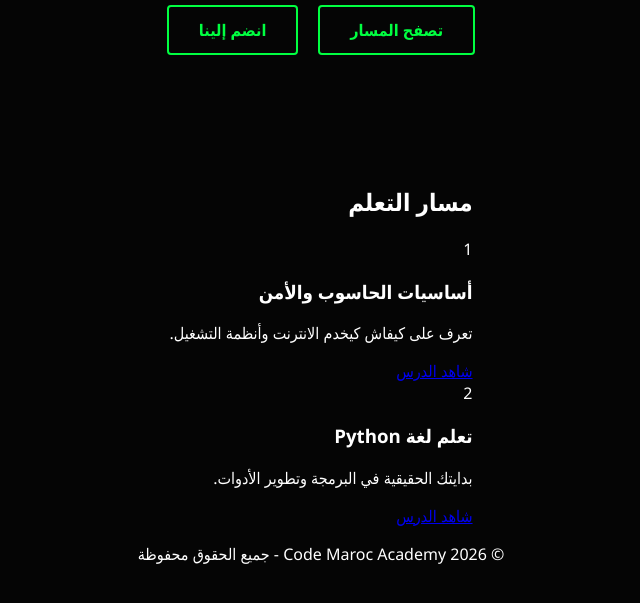
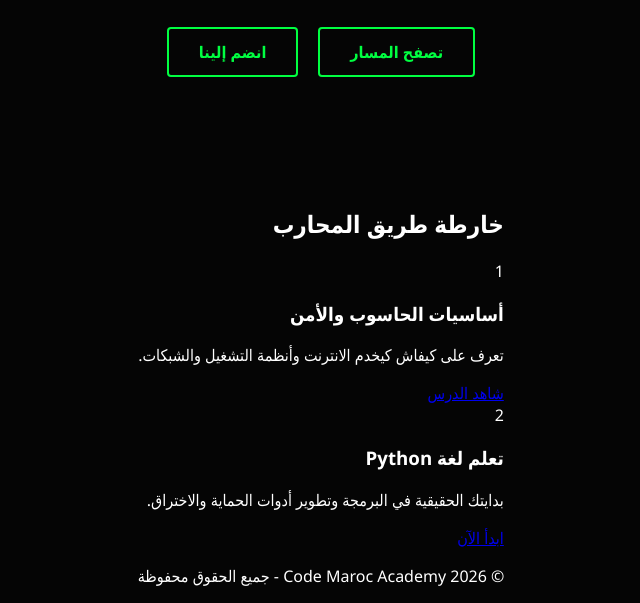
Before and after one commit to codemaroc/Academy3, a plain HTML site: page index.html in a window 1280 px wide. Shown: the part 548-1151 px from the top of the page, without its empty margins (319-959 px from the left). Before the commit the page ends 1129 px from the top, so only its background shows below. Drawn offline with Linux system fonts and the light colour scheme.

Commit message:
Add files via upload

```diff
--- a/index.html
+++ b/index.html
@@ -10,18 +10,19 @@
 
     <nav class="navbar">
     <div class="nav-container">
+        <div id="user-area">
+            <a href="login.html" class="btn-login-small">تسجيل الدخول</a>
+        </div>
+
+        <a href="#roadmap">المسارات</a>
         <a href="index.html">الرئيسية</a>
-            <a href="#roadmap">المسارات</a>
-            <a href="login.html">تسجيل الدخول</a>
     </div>
 </nav>
 
     <header class="hero">
         <div class="hero-content">
             <img src="logo.jpg" alt="Code Maroc Logo" class="hero-logo">
-
             <p class="console-text">;system_init("Code_Maroc_Academy")</p>
-
             <h1 class="main-title">تعلم الأمن السيبراني بالدارجة</h1>
             <p class="description">منصة مغربية متخصصة في تعليم البرمجة واختبار الاختراق من الصفر للاحتراف.</p>
 
@@ -32,24 +33,26 @@
         </div>
     </header>
 
-    <main id="roadmap" class="roadmap-container">
-        <h2 class="section-title">مسار التعلم</h2>
+    <main id="roadmap" class="roadmap-section">
+        <h2 class="section-title">خارطة طريق المحارب</h2>
 
-        <div class="step">
-            <div class="step-number">1</div>
-            <div class="step-content">
+        <div class="roadmap-container">
+            <div class="v-line"></div> <div class="roadmap-step">
+                <div class="step-circle neon-glow">1</div>
+                <div class="step-card">
                     <h3>أساسيات الحاسوب والأمن</h3>
-                <p>تعرف على كيفاش كيخدم الانترنت وأنظمة التشغيل.</p>
-                <a href="#" class="btn-lesson">شاهد الدرس</a>
+                    <p>تعرف على كيفاش كيخدم الانترنت وأنظمة التشغيل والشبكات.</p>
+                    <a href="#" class="btn-mini">شاهد الدرس</a>
                 </div>
             </div>
 
-        <div class="step active">
-            <div class="step-number">2</div>
-            <div class="step-content">
+            <div class="roadmap-step active">
+                <div class="step-circle neon-glow pulse">2</div>
+                <div class="step-card highlight">
                     <h3>تعلم لغة Python</h3>
-                <p>بدايتك الحقيقية في البرمجة وتطوير الأدوات.</p>
-                <a href="#" class="btn-lesson">شاهد الدرس</a>
+                    <p>بدايتك الحقيقية في البرمجة وتطوير أدوات الحماية والاختراق.</p>
+                    <a href="#" class="btn-mini pulse">ابدأ الآن</a>
+                </div>
             </div>
         </div>
     </main>
```
Lines whose indentation alone changed are shown as unchanged.
